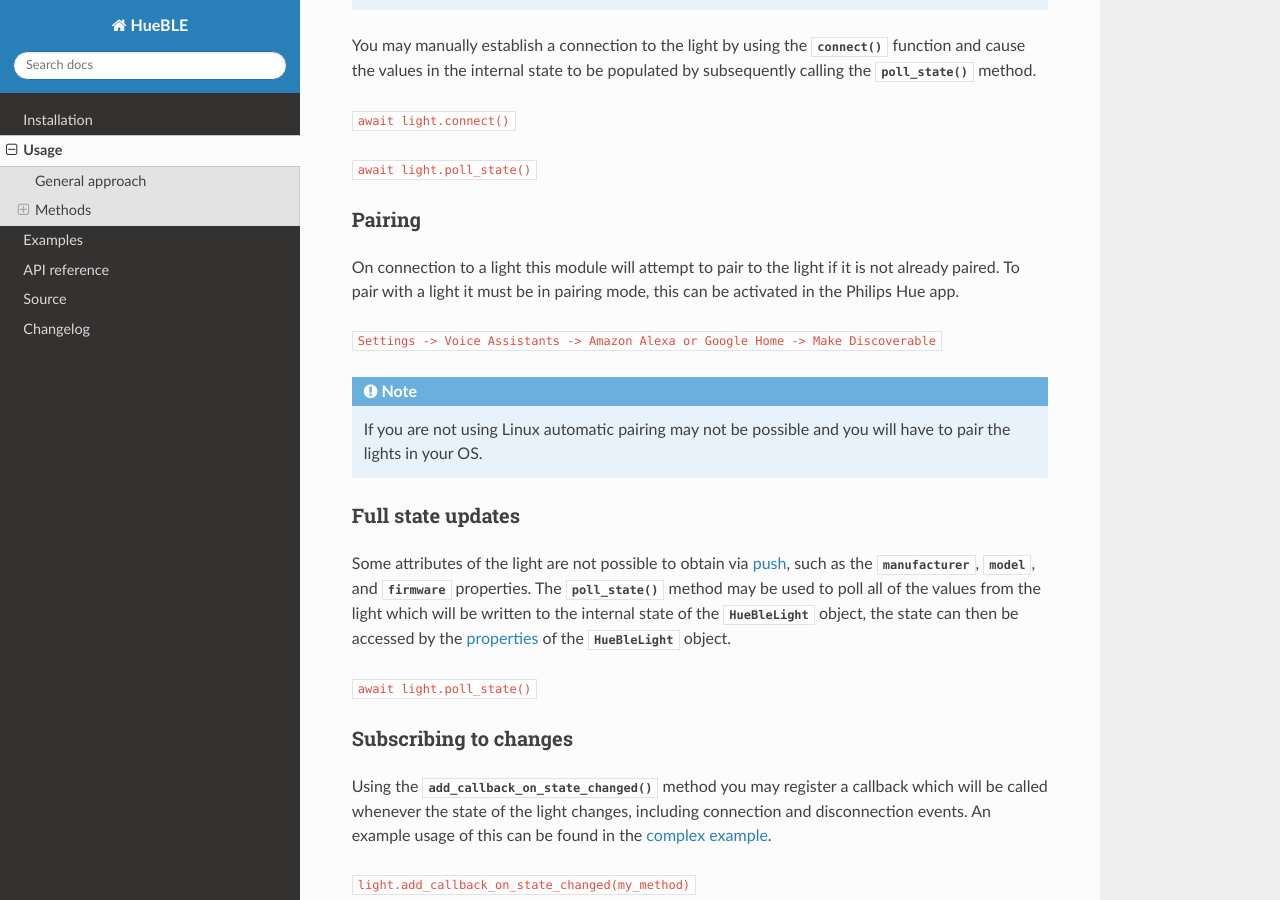
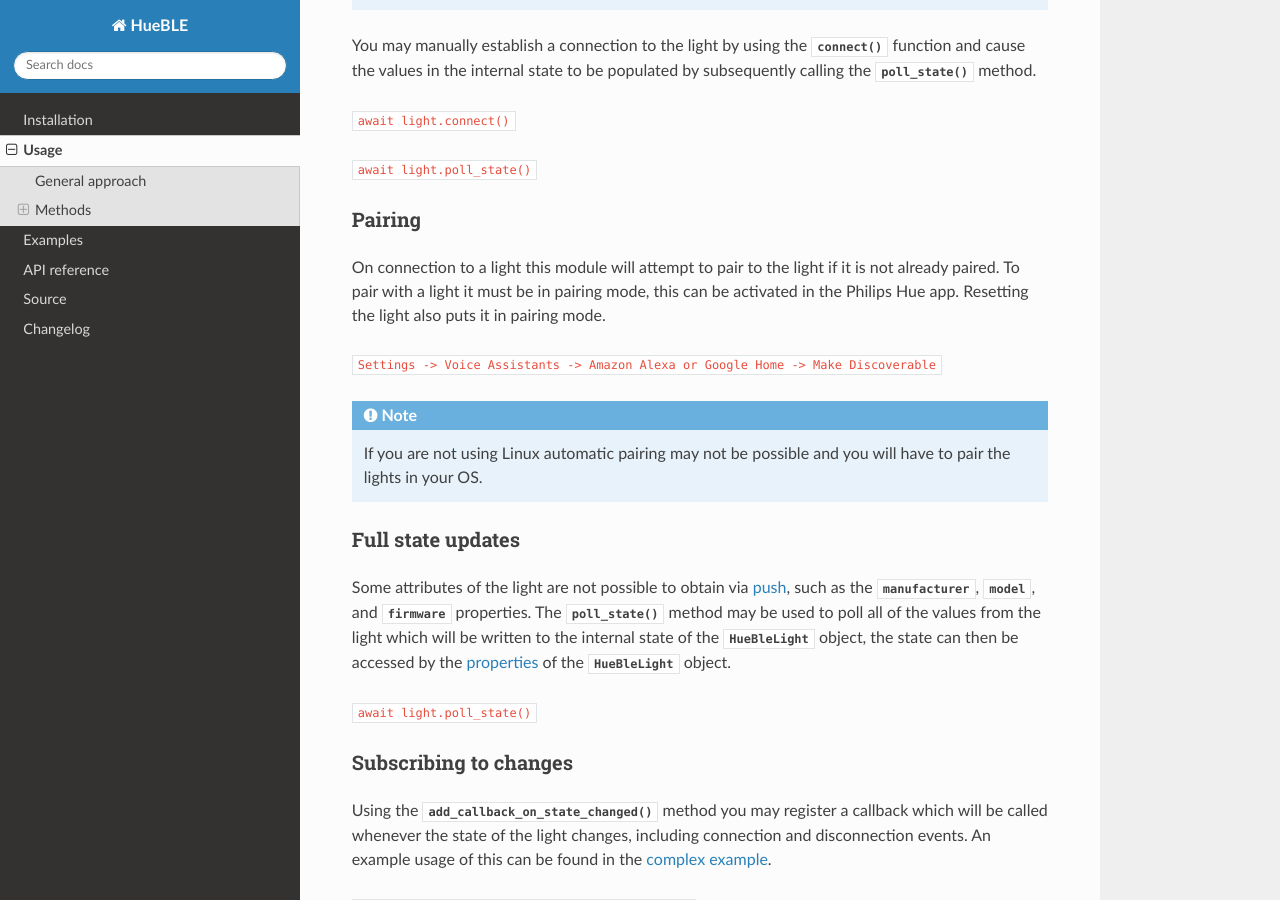
Before and after one commit to flip-dots/HueBLE, a Sphinx documentation site: the page built from docs/source/usage.rst, in a window 1280 px wide and 900 px high, scrolled down 1527 px. Built offline with Sphinx 7.4.7 and the Read the Docs theme 3.1.0, drawn with Linux system fonts in a browser that asks for light colours.

Commit message:
Add note about other pairing method

```diff
--- a/docs/source/usage.rst
+++ b/docs/source/usage.rst
@@ -101,7 +101,7 @@ Pairing
 
 On connection to a light this module will attempt to pair to the light
 if it is not already paired. To pair with a light it must be in pairing mode,
-this can be activated in the Philips Hue app.
+this can be activated in the Philips Hue app. Resetting the light also puts it in pairing mode.
 
 ``Settings -> Voice Assistants ->
 Amazon Alexa or Google Home -> Make Discoverable``
```
